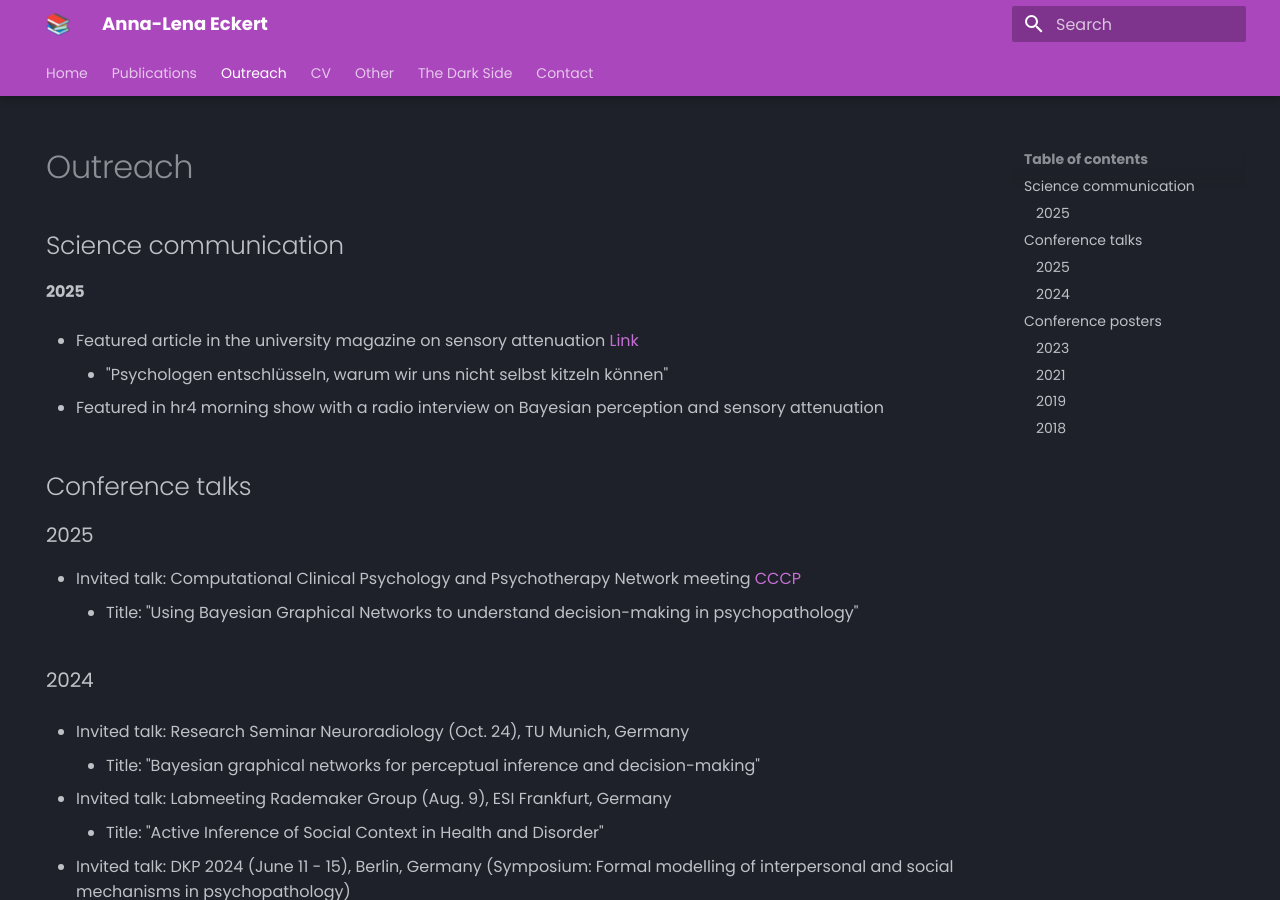
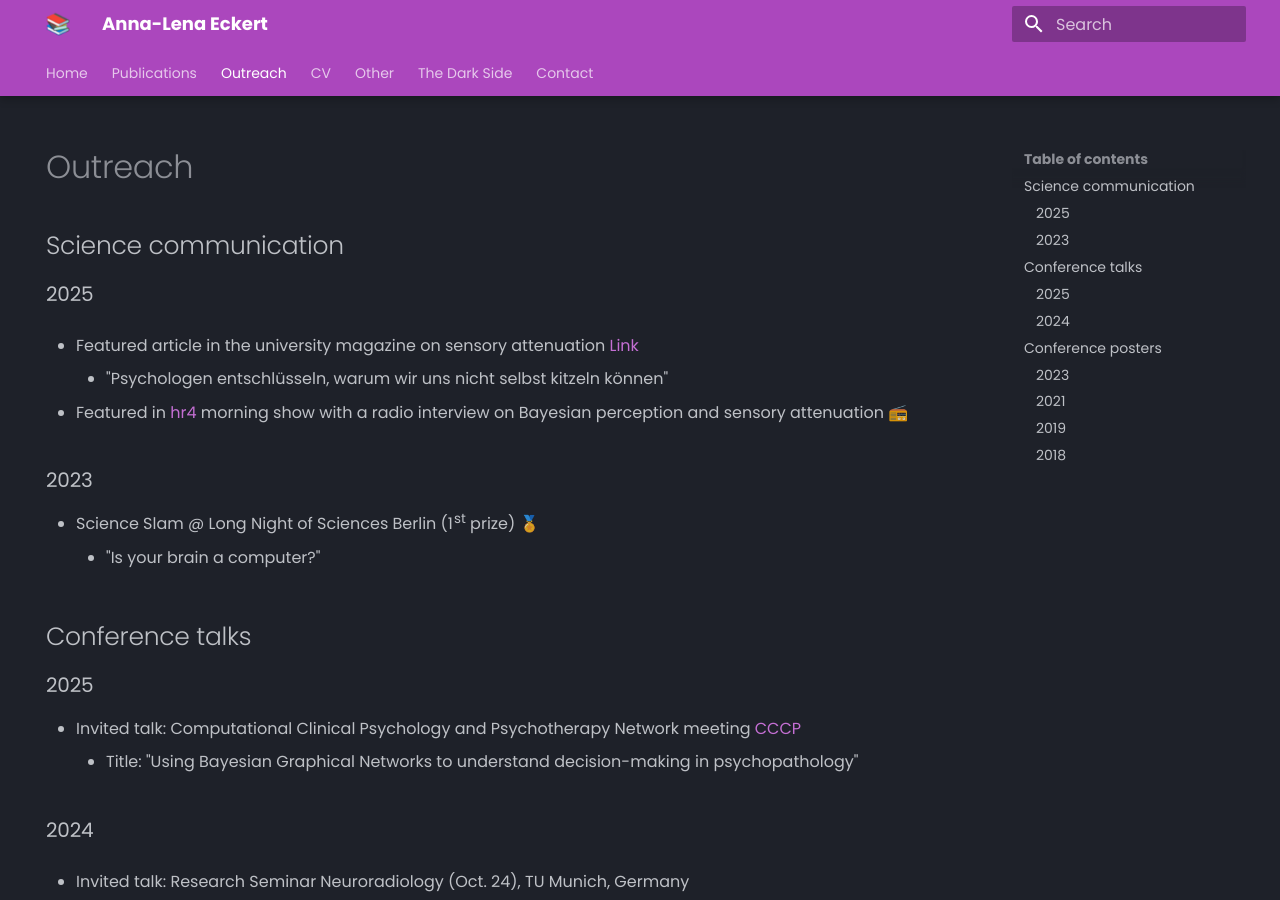
Before and after one commit to Eckertal/personal-website, an MkDocs documentation site: the page built from docs/outreach.md, in a window 1280 px wide and 900 px high. Built offline with MkDocs 1.6.1 and Material for MkDocs 9.7.7, drawn with Linux system fonts in a browser that asks for light colours.

Commit message:
update radio outreach

```diff
--- a/docs/outreach.md
+++ b/docs/outreach.md
@@ -5,13 +5,17 @@ hide:
 
 ## Science communication
 
-#### 2025
+### 2025
 
 - Featured article in the university magazine on sensory attenuation [Link](https://www.uni-marburg.de/de/aktuelles/news/2025/psy2025-1)
 	- "Psychologen entschlüsseln, warum wir uns nicht selbst kitzeln können"
 
-- Featured in hr4 morning show with a radio interview on Bayesian perception and sensory attenuation
+- Featured in [hr4](https://www.hr4.de/programm/index.html) morning show with a radio interview on Bayesian perception and sensory attenuation 📻
 
+### 2023
+
+- Science Slam @ Long Night of Sciences Berlin (1st prize) 🏅
+	- "Is your brain a computer?"
 
 ## Conference talks
 
```
